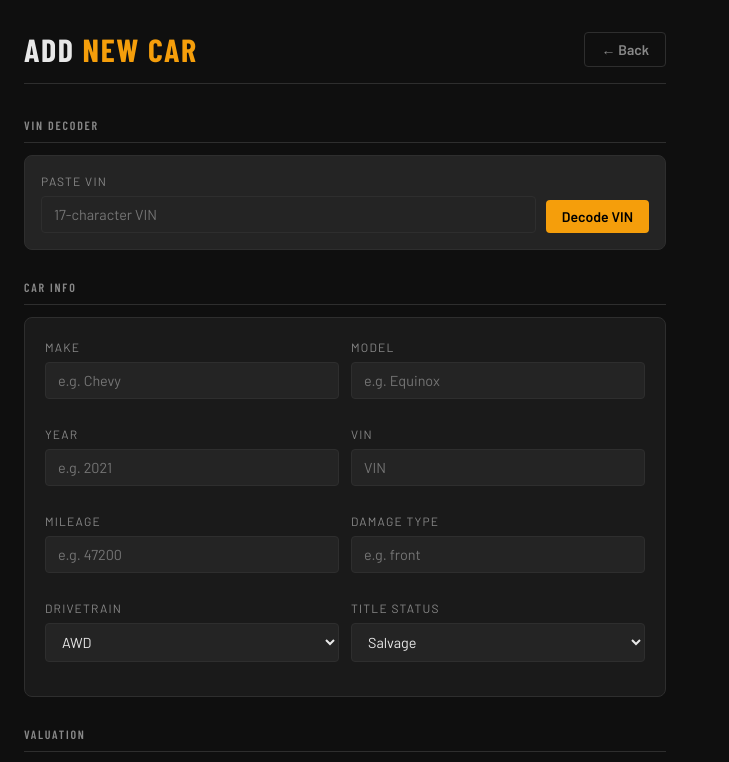
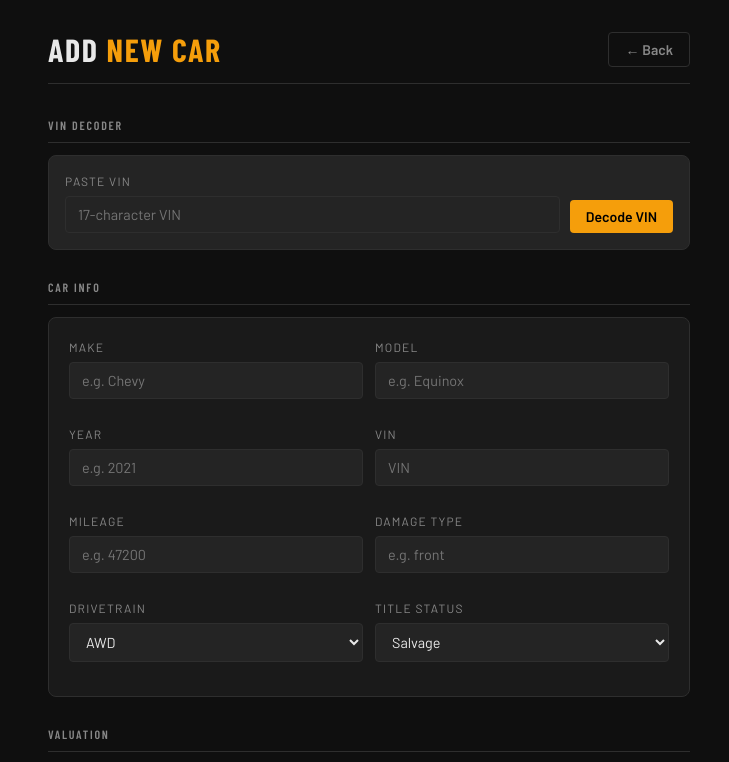
Before and after one commit to nicklohmann/car-flip-tracker, a React (Vite) app in the folder client/: page /add in a window 1280 px wide. Shown: the top 762 px of the page, without its empty margins (0-729 px from the left). Built offline with nearby package versions, Linux system fonts and the light colour scheme; no server answers.

Commit message:
fix: edit main.jsx file to fix centering the page

```diff
--- a/client/src/main.jsx
+++ b/client/src/main.jsx
@@ -13,12 +13,14 @@ ReactDOM.createRoot(document.getElementById('root')).render(
   <React.StrictMode>
     <BrowserRouter>
       <AuthProvider>
+        <div style={{ maxWidth: '900px', margin: '0 auto', padding: '0 24px' }}>
           <Routes>
             <Route path="/" element={<CarList />} />
             <Route path="/cars/:id" element={<CarDetail />} />
             <Route path="/add" element={<AddCar />} />
             <Route path="/dashboard" element={<Dashboard />} />
           </Routes>
+        </div>
       </AuthProvider>
     </BrowserRouter>
   </React.StrictMode>
```
Lines whose indentation alone changed are shown as unchanged.
